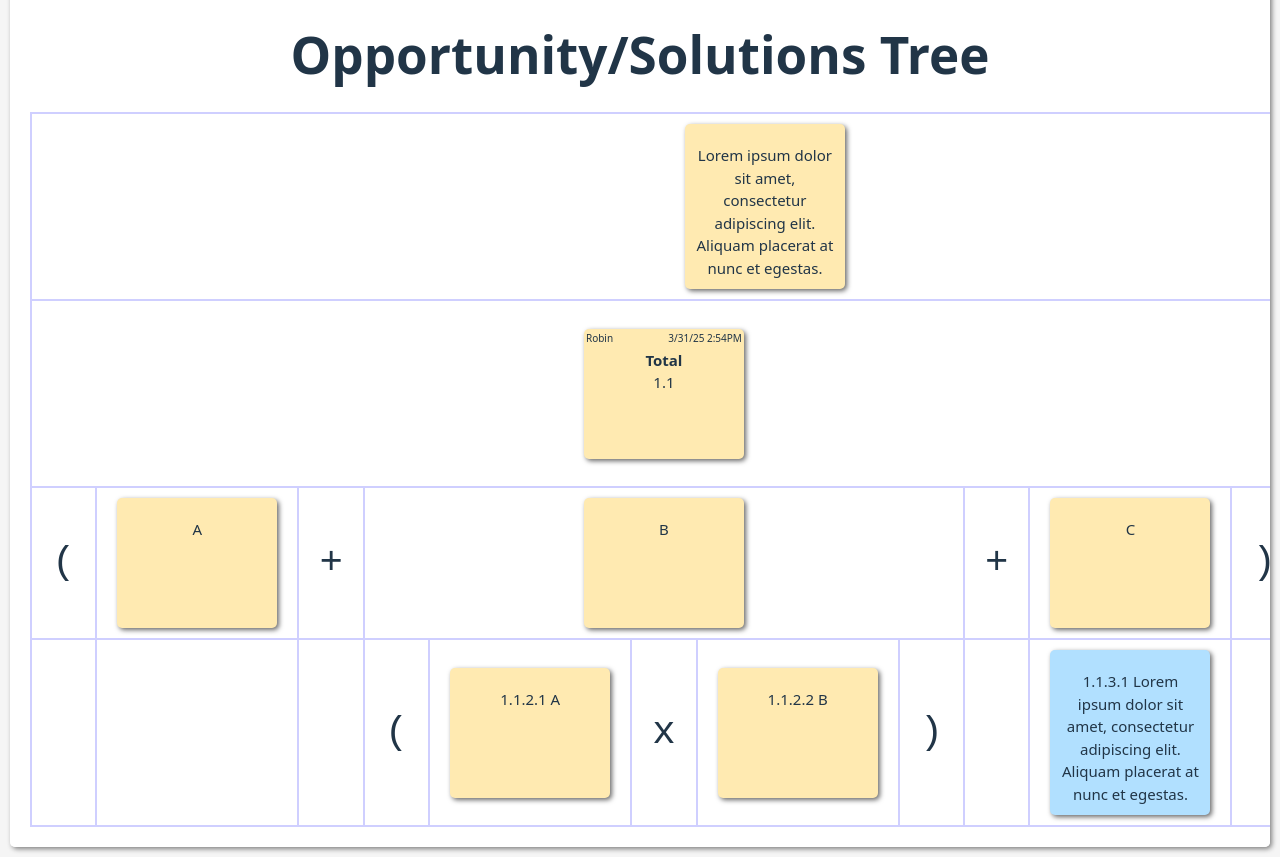
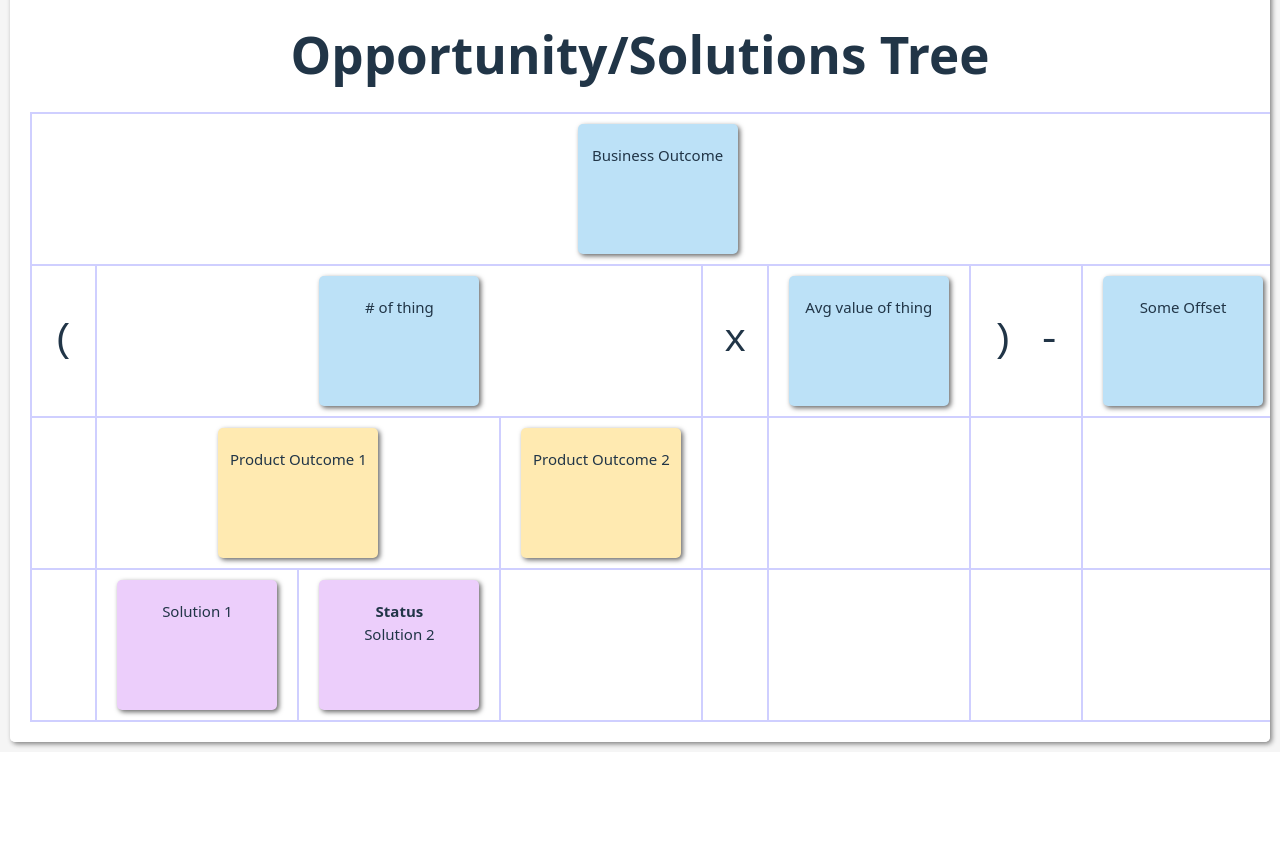
Before and after one commit to Iubalus/arborist, a Vue app in the folder arborist/: page / in a window 1280 px wide. Shown: the part 340-1197 px from the top of the page. After the commit the page ends 1092 px from the top, so only its background shows below. Built offline with nearby package versions, Linux system fonts and the light colour scheme.

Commit message:
Create an example for the opportunity solution tree

```diff
--- a/arborist/src/components/pages/OpportunitySolutionTree.vue
+++ b/arborist/src/components/pages/OpportunitySolutionTree.vue
@@ -33,68 +33,56 @@ export interface Cell {
     joiner?: string;
 }
 
+const BUSINESS_OUTCOME = "#bce1f7";
+const SOLUTION = "#eccefb";
+
 export default defineComponent({
     components: { Page },
     data() {
         return {
             content: [{
-                text: "Lorem ipsum dolor sit amet, consectetur adipiscing elit. Aliquam placerat at nunc et egestas.",
+                text: "Business Outcome",
+                color: BUSINESS_OUTCOME,
                 children: [
                     {
-                        title: "Total",
-                        author: "Robin",
-                        last: "3/31/25 2:54PM",
-                        text: "1.1",
+                        joiner: "("
+                    },
+                    {
+                        text: "# of thing",
+                        color: BUSINESS_OUTCOME,
                         children: [
                             {
-                                joiner: "("
-                            },
-                            {
-                                text: "A",
-                            },
-                            {
-                                joiner: "+"
-                            },
-                            {
-                                text: "B",
+                                text: "Product Outcome 1",
                                 children: [
                                     {
-                                        joiner: "("
+                                        text: "Solution 1",
+                                        color: SOLUTION
                                     },
                                     {
-                                        text: "1.1.2.1 A",
-                                    },
-                                    {
-                                        joiner: "x"
-                                    },
-                                    {
-                                        text: "1.1.2.2 B"
-                                    },
-                                    {
-                                        joiner: ")"
+                                        title: "Status",
+                                        text: "Solution 2",
+                                        color: SOLUTION
                                     }
                                 ]
                             },
                             {
-                                joiner: "+"
-                            },
-                            {
-                                text: "C",
-                                children: [
-                                    {
-                                        text: "1.1.3.1 Lorem ipsum dolor sit amet, consectetur adipiscing elit. Aliquam placerat at nunc et egestas.",
-                                        color: 'rgb(177, 224, 255)'
-                                    }
-                                ]
-
-                            },
-                            {
-                                joiner: ")"
+                                text: "Product Outcome 2"
                             }
                         ]
                     },
                     {
-                        text: "1.2 Lorem ipsum dolor sit amet, consectetur adipiscing elit. Aliquam placerat at nunc et egestas."
+                        joiner: "x"
+                    },
+                    {
+                        text: "Avg value of thing",
+                        color: BUSINESS_OUTCOME
+                    },
+                    {
+                        joiner: ") -"
+                    },
+                    {
+                        text: "Some Offset",
+                        color: BUSINESS_OUTCOME
                     }
                 ]
             }]
```
